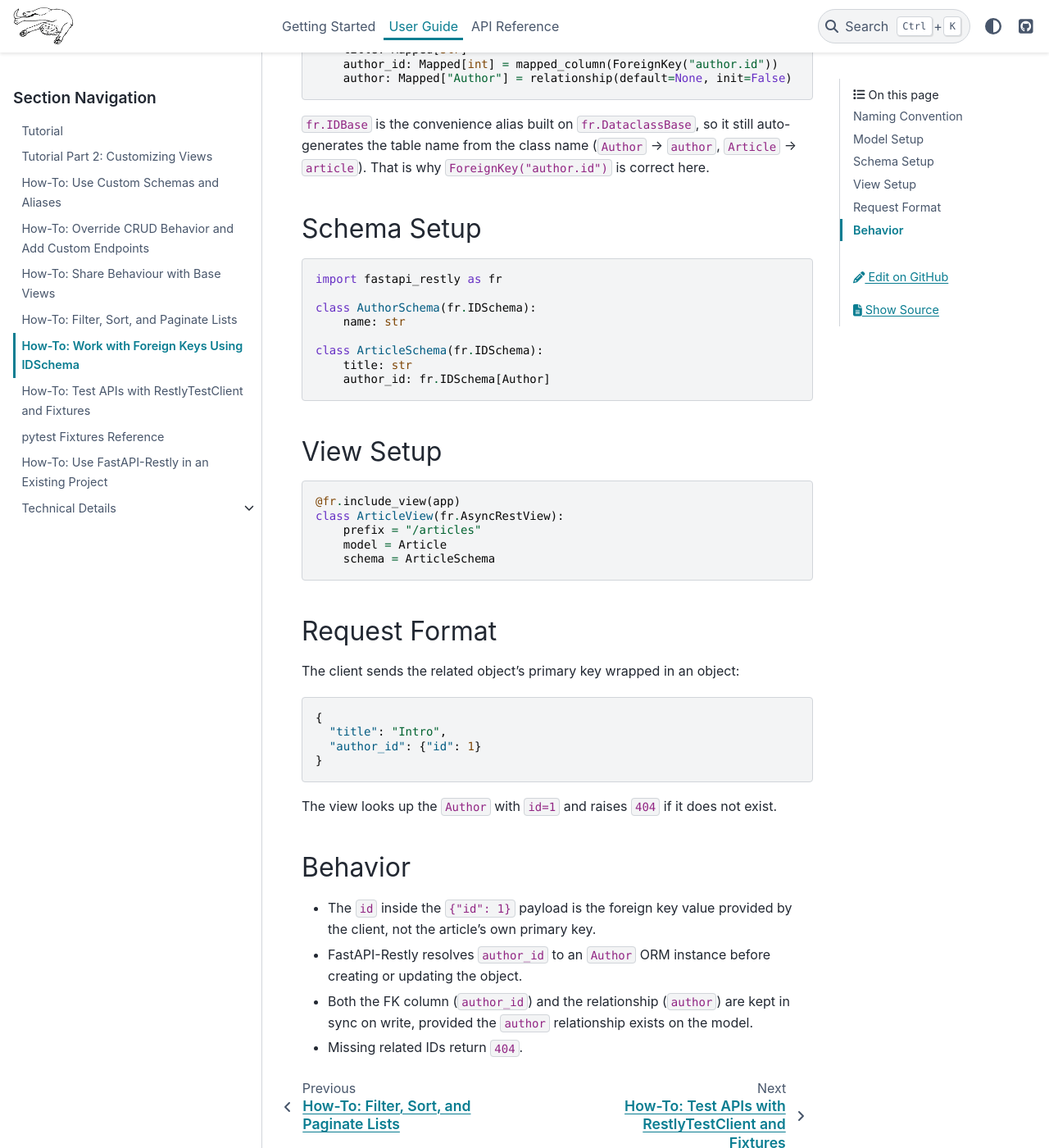
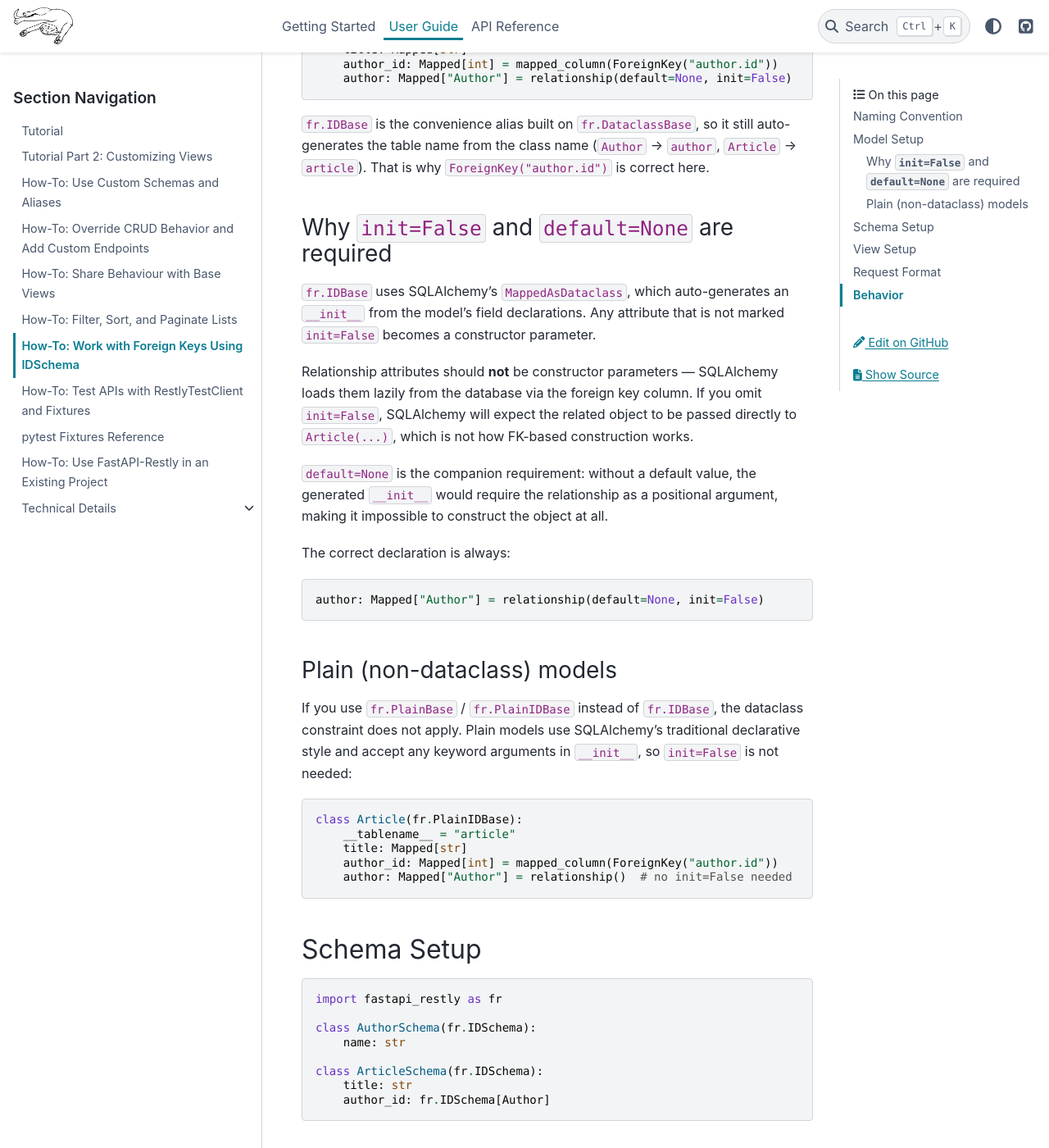
Before and after one commit to rjprins/fastapi-restly, a Sphinx documentation site: the page built from docs/howto_relationship_idschema.md, in a window 1280 px wide and 1400 px high, scrolled down 854 px. Shown: the whole window at 82% size. Built offline with Sphinx 7.4.7 and the PyData theme 0.15.4, drawn with Linux system fonts in a browser that asks for light colours; some of the changed text lies outside the part shown.

Commit message:
docs: explain init=False requirement and PlainBase alternative in IDSchema how-to

````diff
--- a/docs/howto_relationship_idschema.md
+++ b/docs/howto_relationship_idschema.md
@@ -28,6 +28,32 @@ class Article(fr.IDBase):
 ```
 
 `fr.IDBase` is the convenience alias built on `fr.DataclassBase`, so it still auto-generates the table name from the class name (`Author` → `author`, `Article` → `article`). That is why `ForeignKey("author.id")` is correct here.
+
+### Why `init=False` and `default=None` are required
+
+`fr.IDBase` uses SQLAlchemy's `MappedAsDataclass`, which auto-generates an `__init__` from the model's field declarations. Any attribute that is not marked `init=False` becomes a constructor parameter.
+
+Relationship attributes should **not** be constructor parameters — SQLAlchemy loads them lazily from the database via the foreign key column. If you omit `init=False`, SQLAlchemy will expect the related object to be passed directly to `Article(...)`, which is not how FK-based construction works.
+
+`default=None` is the companion requirement: without a default value, the generated `__init__` would require the relationship as a positional argument, making it impossible to construct the object at all.
+
+The correct declaration is always:
+
+```python
+author: Mapped["Author"] = relationship(default=None, init=False)
+```
+
+### Plain (non-dataclass) models
+
+If you use `fr.PlainBase` / `fr.PlainIDBase` instead of `fr.IDBase`, the dataclass constraint does not apply. Plain models use SQLAlchemy's traditional declarative style and accept any keyword arguments in `__init__`, so `init=False` is not needed:
+
+```python
+class Article(fr.PlainIDBase):
+    __tablename__ = "article"
+    title: Mapped[str]
+    author_id: Mapped[int] = mapped_column(ForeignKey("author.id"))
+    author: Mapped["Author"] = relationship()  # no init=False needed
+```
 
 ## Schema Setup
 
@@ -70,4 +96,5 @@ The view looks up the `Author` with `id=1` and raises `404` if it does not exist
 - The `id` inside the `{"id": 1}` payload is the foreign key value provided by the client, not the article's own primary key.
 - FastAPI-Restly resolves `author_id` to an `Author` ORM instance before creating or updating the object.
 - Both the FK column (`author_id`) and the relationship (`author`) are kept in sync on write, provided the `author` relationship exists on the model.
+- On dataclass-based models, the framework detects `init=False` on the relationship attribute and skips passing it to `__init__`. The FK column is still set, so SQLAlchemy will populate the relationship on the next access.
 - Missing related IDs return `404`.
````
